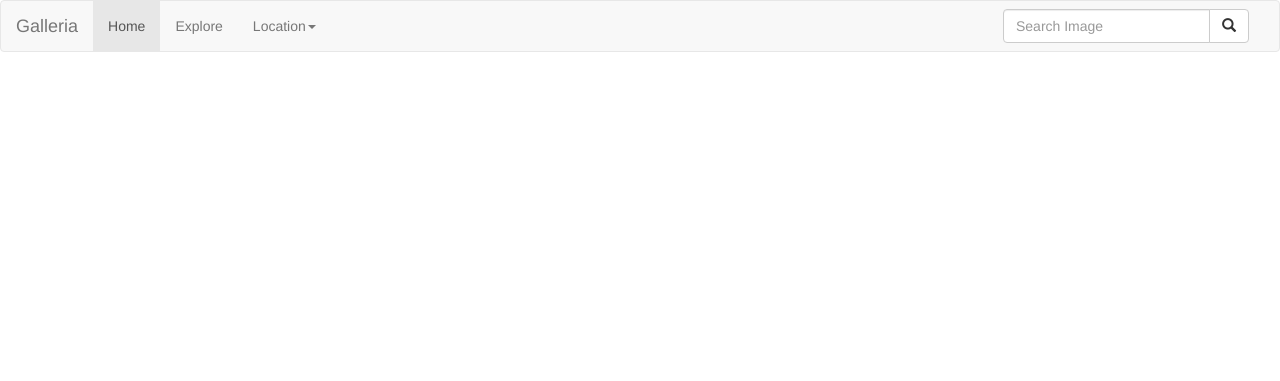
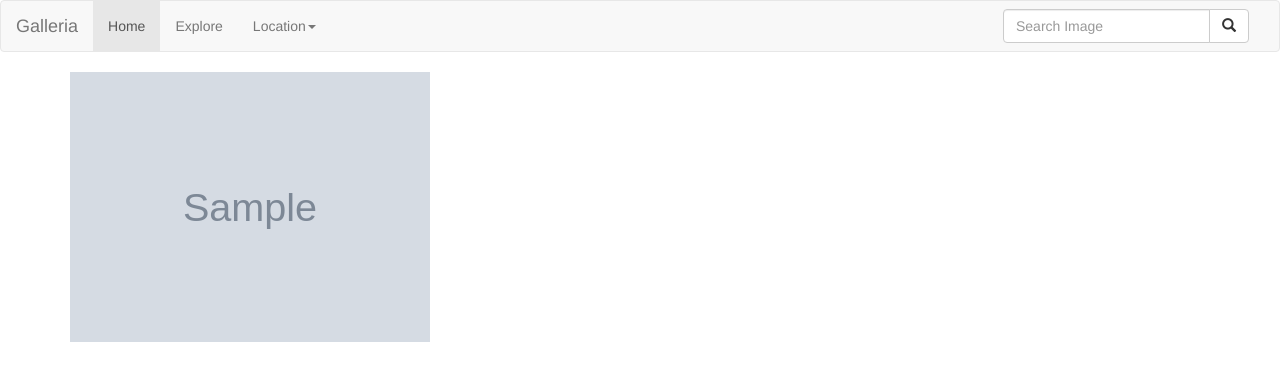
Before and after one commit to olamijinadebayo/galleria, a Django app: page /photos/ in a window 1280 px wide. Shown: the top 381 px of the page. Run offline with Django 3.2, Linux system fonts and the light colour scheme; tables that the repository leaves empty hold one stand-in row (values such as "Sample post"); grey boxes marked "Sample" are stand-in pictures; some libraries are stand-ins or nearby versions.

Commit message:
this will add the main template where all the images will be displayed

```diff
--- a/galleria/photos/templates/main.html
+++ b/galleria/photos/templates/main.html
@@ -2,8 +2,15 @@
 
 {% block content %}
 {{block.super}}
-
-
-
-
+<div class="container">
+  {# looping through the images  #}
+    <div class="row">
+      {% for image in images %}
+      <div class="col-md-4">
+        <img src="{{image.image.url}}"
+        class="img-responsive" alt="Image">
+      </div>
+        {% endfor %}
+    </div>
+</div>
 {% endblock %}
```
